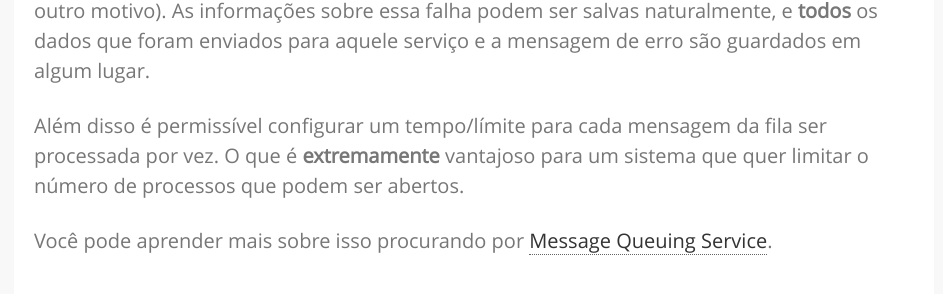
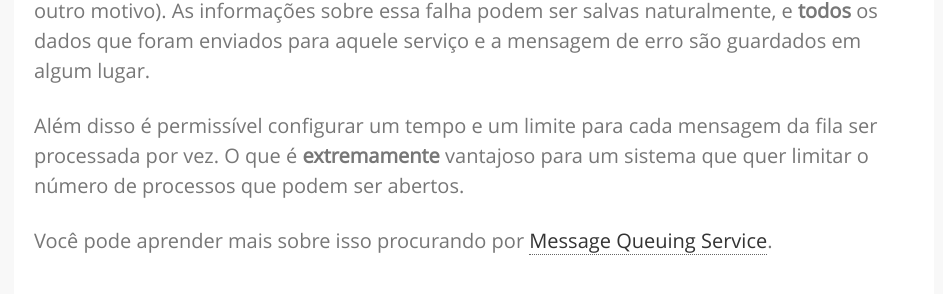
Before and after one commit to raphamorim/raphamorim.github.com, a Jekyll site: the page built from _posts/2015-08-2-redesenhando-sua-arquitetura-com-queues-workers-services.md, in a window 1280 px wide and 900 px high, scrolled down 2368 px. Shown: the part 494-788 px from the top of the window, without its empty margins (166-1109 px from the left). Built offline with Jekyll 4.4.1, drawn with Linux system fonts in a browser that asks for light colours; comment, search, counter and statistics services are not loaded.

Commit message:
mudanças no artigo

```diff
--- a/_posts/2015-08-2-redesenhando-sua-arquitetura-com-queues-workers-services.md
+++ b/_posts/2015-08-2-redesenhando-sua-arquitetura-com-queues-workers-services.md
@@ -51,6 +51,6 @@ Quando ela é acionada pelo Serviço que assinou aquela fila, os dados transport
 
 **Uma vantagem que é notável com essa tipo de arquitetura** é quando o serviço é acionado e por algum motivo ele quebra no processamento da mensagem (por algum erro interno ou outro motivo). As informações sobre essa falha podem ser salvas naturalmente, e **todos** os dados que foram enviados para aquele serviço e a mensagem de erro são guardados em algum lugar.
 
-Além disso é permissível configurar um tempo/límite para cada mensagem da fila ser processada por vez. O que é **extremamente** vantajoso para um sistema que quer limitar o número de processos que podem ser abertos.
+Além disso é permissível configurar um tempo e um limite para cada mensagem da fila ser processada por vez. O que é **extremamente** vantajoso para um sistema que quer limitar o número de processos que podem ser abertos.
 
 Você pode aprender mais sobre isso procurando por [Message Queuing Service](https://en.wikipedia.org/wiki/Message_queuing_service).
```
Also changed, not shown: 1 other file.
